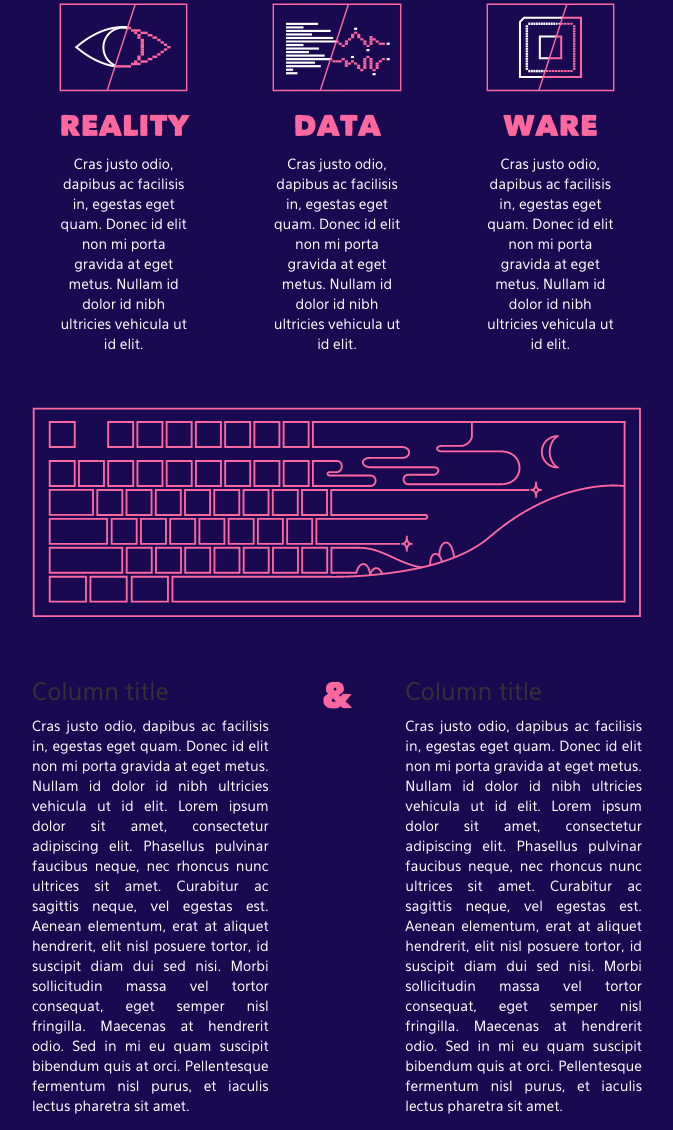
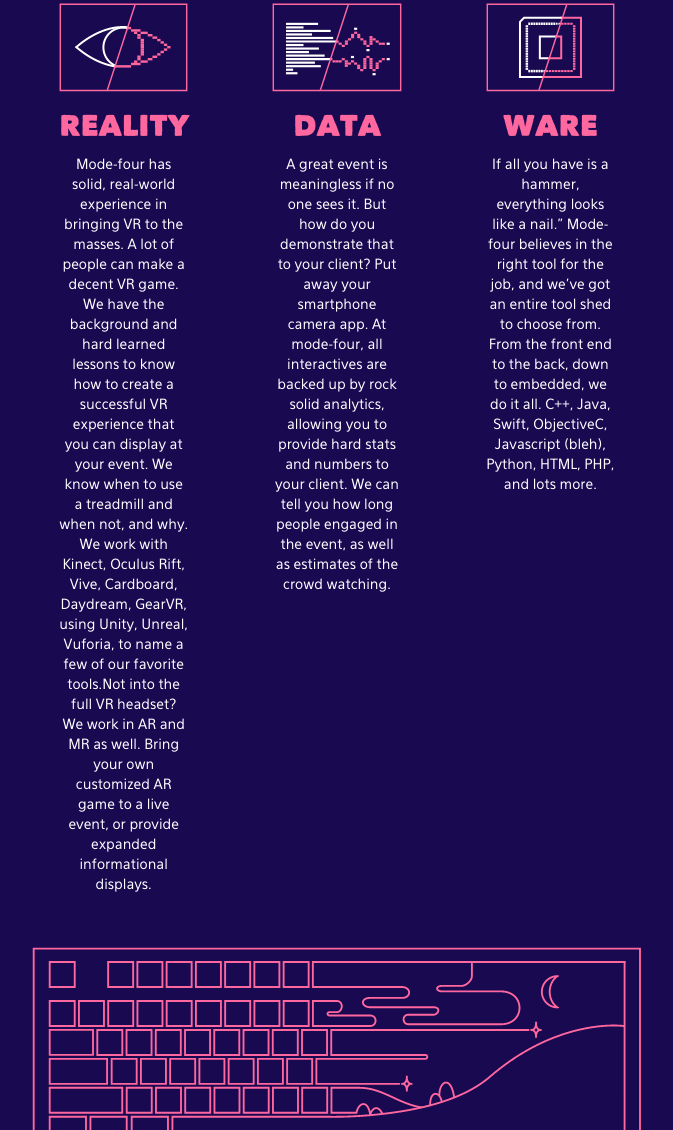
Before and after one commit to CordellCahill/m4, a plain HTML site: page index.html in a window 1280 px wide. Shown: the part 634-1764 px from the top of the page, without its empty margins (303-976 px from the left). Drawn offline with nearby package versions, Linux system fonts and the light colour scheme; a script that the page names is missing; files whose address does not match are found by name.

Commit message:
Initial Copy

```diff
--- a/index.html
+++ b/index.html
@@ -6,7 +6,7 @@
 		<meta name="viewport" content="width=device-width, initial-scale=1">
 		<meta name="description" content="">
 		<meta name="author" content="">
-		<title>Blank Template for Bootstrap</title>
+		<title>Mode Four</title>
 		<!-- Bootstrap core CSS -->
 		<link href="bootstrap/css/bootstrap.css" rel="stylesheet">
 		<!-- Custom styles for this template -->
@@ -21,7 +21,7 @@
 		<div class="container about">
 			<div class="row">
 				<div class="col-xs-12 text-center">
-					<img src="file:///C:/Users/Otto/odrive/OneDrive/Work/Mode%20Four/Website/img/logo.svg" width="200" />
+					<img src="img/logo.svg" width="200" />
 				</div>
 			</div>
 			<div class="row">
@@ -38,17 +38,17 @@
 				<div class="col-xs-4 text-center cap-col" style="color: #ffffff">
 					<img src="img/reality.svg" width="100%" />
 					<h2>Reality</h2>
-					<p>Cras justo odio, dapibus ac facilisis in, egestas eget quam. Donec id elit non mi porta gravida at eget metus. Nullam id dolor id nibh ultricies vehicula ut id elit.</p>
+					<p>Mode-four has solid, real-world experience in bringing VR to the masses.  A lot of people can make a decent VR game.  We have the background and hard learned lessons to know how to create a successful VR experience that you can display at your event.  We know when to use a treadmill and when not, and why.  We work with Kinect, Oculus Rift, Vive, Cardboard, Daydream, GearVR, using Unity, Unreal, Vuforia, to name a few of our favorite tools.Not into the full VR headset?  We work in AR and MR as well. Bring your own customized AR game to a live event, or provide expanded informational displays.</p>
 				</div>
 				<div class="col-xs-4 text-center cap-col" style="color: #ffffff">
 					<img src="img/data.svg" width="100%" />
 					<h2>Data</h2>
-					<p>Cras justo odio, dapibus ac facilisis in, egestas eget quam. Donec id elit non mi porta gravida at eget metus. Nullam id dolor id nibh ultricies vehicula ut id elit.</p>
+					<p>A great event is meaningless if no one sees it.  But how do you demonstrate that to your client?  Put away your smartphone camera app.  At mode-four, all interactives are backed up by rock solid analytics, allowing you to provide hard stats and numbers to your client.  We can tell you how long people engaged in the event, as well as estimates of the crowd watching.</p>
 				</div>
 				<div class="col-xs-4 text-center cap-col" style="color: #ffffff">
 					<img src="img/ware.svg" width="100%" />
 					<h2>Ware</h2>
-					<p>Cras justo odio, dapibus ac facilisis in, egestas eget quam. Donec id elit non mi porta gravida at eget metus. Nullam id dolor id nibh ultricies vehicula ut id elit.</p>
+					<p>If all you have is a hammer, everything looks like a nail."  Mode-four believes in the right tool for the job, and we've got an entire tool shed to choose from.  From the front end to the back, down to embedded, we do it all.  C++, Java, Swift, ObjectiveC, Javascript (bleh), Python, HTML, PHP, and lots more.</p>
 				</div>
 			</div>
 			<div class="row">
@@ -56,7 +56,7 @@
 					<img src="img/designanddev.svg" width="100%" />
 				</div>
 			</div>
-			<div class="row">
+<!-- 			<div class="row">
 				<div class="col-xs-5">
 					<h3>Column title</h3>
 					<p class="text-justify">Cras justo odio, dapibus ac facilisis in, egestas eget quam. Donec id elit non mi porta gravida at eget metus. Nullam id dolor id nibh ultricies vehicula ut id elit. Lorem ipsum dolor sit amet, consectetur adipiscing elit. Phasellus pulvinar faucibus neque, nec rhoncus nunc ultrices sit amet. Curabitur ac sagittis neque, vel egestas est. Aenean elementum, erat at aliquet hendrerit, elit nisl posuere tortor, id suscipit diam dui sed nisi. Morbi sollicitudin massa vel tortor consequat, eget semper nisl fringilla. Maecenas at hendrerit odio. Sed in mi eu quam suscipit bibendum quis at orci. Pellentesque fermentum nisl purus, et iaculis lectus pharetra sit amet.</p>
@@ -68,7 +68,7 @@
 					<h3>Column title</h3>
 					<p class="text-justify">Cras justo odio, dapibus ac facilisis in, egestas eget quam. Donec id elit non mi porta gravida at eget metus. Nullam id dolor id nibh ultricies vehicula ut id elit. Lorem ipsum dolor sit amet, consectetur adipiscing elit. Phasellus pulvinar faucibus neque, nec rhoncus nunc ultrices sit amet. Curabitur ac sagittis neque, vel egestas est. Aenean elementum, erat at aliquet hendrerit, elit nisl posuere tortor, id suscipit diam dui sed nisi. Morbi sollicitudin massa vel tortor consequat, eget semper nisl fringilla. Maecenas at hendrerit odio. Sed in mi eu quam suscipit bibendum quis at orci. Pellentesque fermentum nisl purus, et iaculis lectus pharetra sit amet.</p>
 				</div>
-			</div>
+			</div> -->
 		</div>
 		<script src="assets/js/jquery.min.js"></script>
 		<script src="bootstrap/js/bootstrap.min.js"></script>
```
